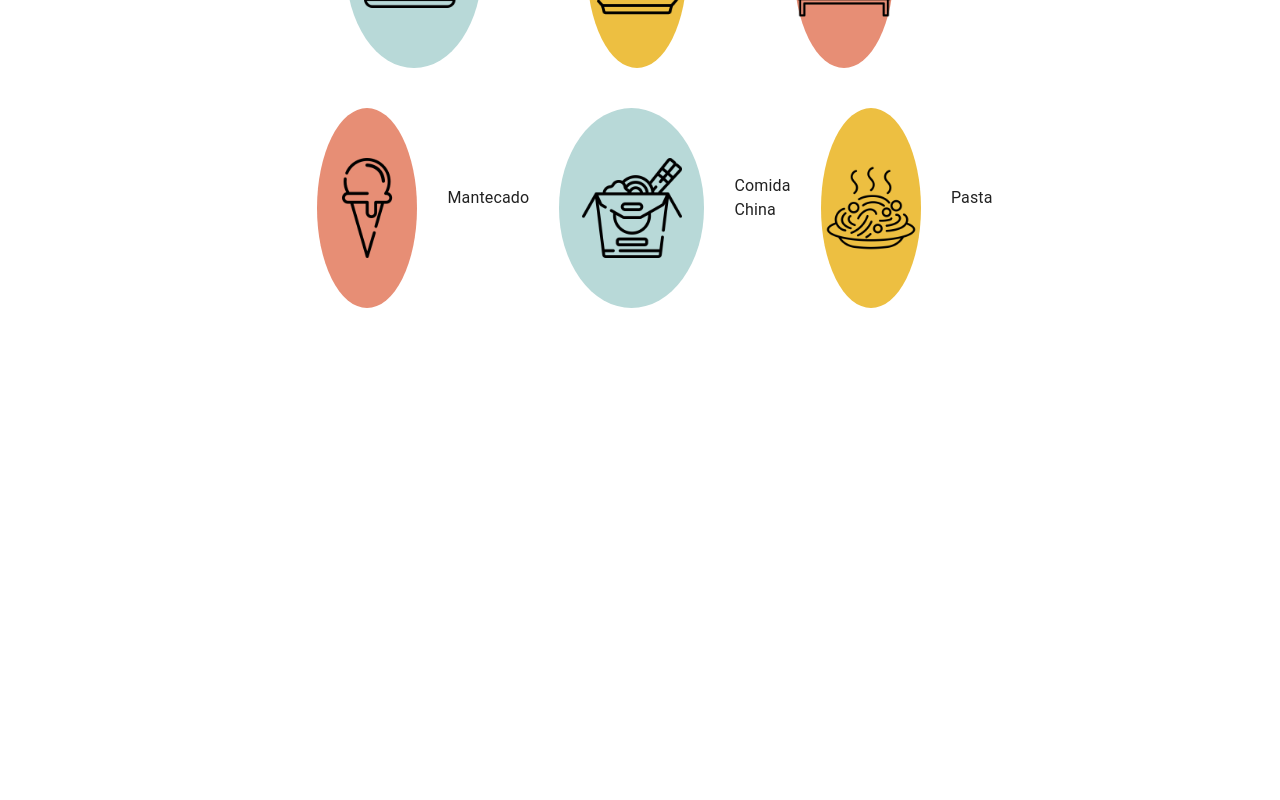
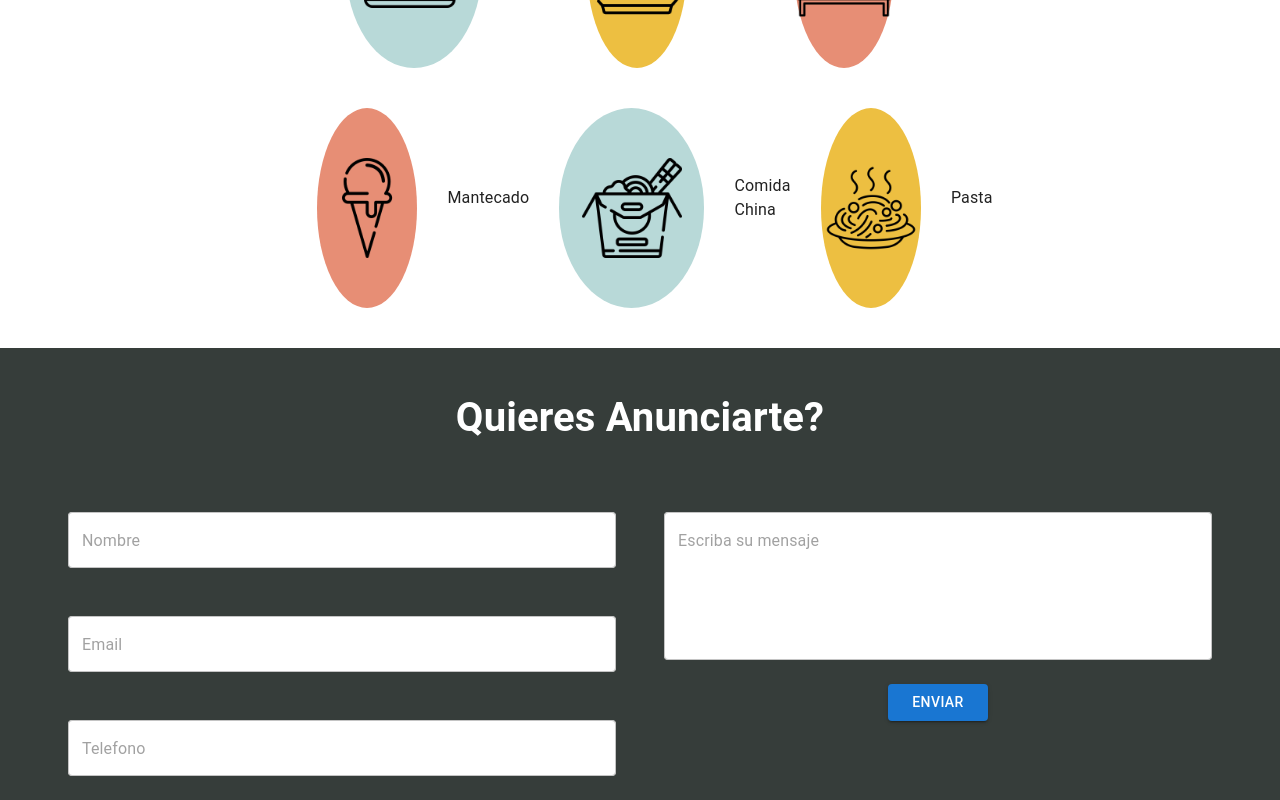
Before and after one commit to RobertoValle31/comelon, a Next.js app: page / in a window 1280 px wide. Shown: the part 1026-1826 px from the top of the page. Before the commit the page ends 1344 px from the top, so only its background shows below. Built offline with nearby package versions, Linux system fonts and the light colour scheme.

Commit message:
feat: 🎸 Adding contact us form

```diff
--- a/landing/AboutUs.js
+++ b/landing/AboutUs.js
@@ -1,5 +1,5 @@
 /* eslint-disable @next/next/no-img-element */
-import { Grid, Typography } from "@mui/material";
+import { Grid, Typography, Container } from "@mui/material";
 import { makeStyles } from "@mui/styles";
 import Image from "next/image";
 
@@ -8,6 +8,7 @@ const useStyles = makeStyles((theme) => ({
     background: "#363d3a",
     height: 600,
     padding: "0px 20px",
+    display: "flex",
   },
   icon: {
     fontSize: "40px",
@@ -31,13 +32,18 @@ const useStyles = makeStyles((theme) => ({
       width: "200px !important",
       height: "200px !important",
     },
+    container: {
+      flexDirection: "column",
+      justifyContent: "center",
+    },
   },
 }));
 
 const AboutUs = () => {
   const classes = useStyles();
   return (
-    <Grid container className={classes.container}>
+    <Grid container style={{ background: "#363d3a" }}>
+      <Container maxWidth="xl" className={classes.container}>
         <Grid
           container
           justifyContent="center"
@@ -52,8 +58,8 @@ const AboutUs = () => {
           </Grid>
           <Typography className={classes.description}>
             Lorem ipsum dolor sit amet, consectetur adipiscing elit, sed do
-          eiusmod tempor incididunt ut labore et dolore magna aliqua. Ut enim ad
-          minim veniam, quis nostrud exercitation ullamco laboris nisi.
+            eiusmod tempor incididunt ut labore et dolore magna aliqua. Ut enim
+            ad minim veniam, quis nostrud exercitation ullamco laboris nisi.
           </Typography>
         </Grid>
         <Grid container justifyContent="center" alignItems="center" item md={6}>
@@ -63,6 +69,7 @@ const AboutUs = () => {
             className={classes.image}
           />
         </Grid>
+      </Container>
     </Grid>
   );
 };
--- a/landing/Categories.js
+++ b/landing/Categories.js
@@ -12,6 +12,9 @@ const useStyles = makeStyles(() => ({
     color: "black",
     fontSize: 40,
     margin: 20,
+  },
+  category: {
+    marginBottom: 30,
   },
   categoryContainer: {
     display: "flex",
@@ -42,7 +45,7 @@ const Categories = () => {
           Que Te Gustaria Comer?
         </Typography>
 
-        <Grid container justifyContent="center">
+        <Grid className={classes.category} container justifyContent="center">
           {CATEGORIES.map((item) => (
             <Grid className={classes.categoryContainer} key={item.id}>
               <Grid
--- /dev/null
+++ b/landing/ContactUs.js
@@ -0,0 +1,105 @@
+/* eslint-disable @next/next/no-img-element */
+import { Grid, Button, Container } from "@mui/material";
+import { makeStyles } from "@mui/styles";
+import { useForm } from "react-hook-form";
+
+import ControlledInput from "./ControlledInput";
+
+const useStyles = makeStyles((theme) => ({
+  container: {
+    background: "#363d3a",
+    padding: "0px 20px",
+  },
+  icon: {
+    fontSize: "40px",
+  },
+  //Todo: Make this a small component
+  header: {
+    color: "white",
+    fontSize: 40,
+    textAlign: "center",
+  },
+  inputField: {
+    background: "white",
+    margin: theme.spacing(3),
+  },
+  button: {
+    background: "#f6c762",
+    width: 100,
+    textTransform: "capitalize",
+    marginBottom: theme.spacing(3),
+  },
+}));
+
+// Todo: Add response message when submiting the form and clear fields
+
+const ContactUs = () => {
+  const classes = useStyles();
+
+  const { control, handleSubmit } = useForm();
+
+  const onSubmit = (data) => {
+    console.log("🚀 ~ file: ContactUs.js ~ line 39 ~ onSubmit ~ data", data);
+  };
+
+  return (
+    <Grid
+      container
+      wrap="nowrap"
+      direction="column"
+      className={classes.container}
+    >
+      <Container maxWidth="xl">
+        <h3 className={classes.header}>Quieres Anunciarte?</h3>
+        <Grid container>
+          <Grid container direction="column" item md={6}>
+            <ControlledInput
+              type="text"
+              name="name"
+              placeholder="Nombre"
+              control={control}
+              defaultControllValue={""}
+            />
+            <ControlledInput
+              type="text"
+              name="email"
+              placeholder="Email"
+              control={control}
+              defaultControllValue={""}
+            />
+            <ControlledInput
+              type="text"
+              name="phone"
+              placeholder="Telefono"
+              control={control}
+              defaultControllValue={""}
+            />
+          </Grid>
+          <Grid container direction="column" item md={6}>
+            <ControlledInput
+              type="text"
+              name="description"
+              placeholder="Escriba su mensaje"
+              control={control}
+              multiline
+              rows={5}
+              defaultControllValue={""}
+            />
+
+            <Grid container justifyContent="center">
+              <Button
+                className={classes.button}
+                variant="contained"
+                onClick={handleSubmit(onSubmit)}
+              >
+                Enviar
+              </Button>
+            </Grid>
+          </Grid>
+        </Grid>
+      </Container>
+    </Grid>
+  );
+};
+
+export default ContactUs;
--- /dev/null
+++ b/landing/ControlledInput.js
@@ -0,0 +1,47 @@
+import { TextField } from "@mui/material";
+import { makeStyles } from "@mui/styles";
+import { useController } from "react-hook-form";
+
+const useStyles = makeStyles((theme) => ({
+  inputField: {
+    background: "white",
+    margin: theme.spacing(3),
+  },
+}));
+
+const ControlledInput = ({
+  name,
+  control,
+  defaultControllValue,
+  required,
+  type,
+  placeholder,
+  rows,
+  multiline,
+}) => {
+  const { field } = useController({
+    name,
+    control,
+    shouldUnregister: true,
+    defaultValue: defaultControllValue,
+  });
+
+  const classes = useStyles();
+
+  return (
+    <TextField
+      type={type}
+      inputProps={field}
+      variant="outlined"
+      placeholder={placeholder}
+      rows={rows}
+      multiline={multiline}
+      required={required}
+      InputProps={{
+        className: classes.inputField,
+      }}
+    />
+  );
+};
+
+export default ControlledInput;
--- a/landing/NavBar.js
+++ b/landing/NavBar.js
@@ -9,6 +9,7 @@ const useStyles = makeStyles(() => ({
     height: 60,
     padding: "0px 20px",
     position: "fixed",
+    zIndex: 1,
   },
   icon: {
     fontSize: "40px",
--- a/package.json
+++ b/package.json
@@ -18,6 +18,7 @@
     "next": "12.1.6",
     "react": "18.1.0",
     "react-dom": "18.1.0",
+    "react-hook-form": "^7.30.0",
     "yarn": "^1.22.18"
   },
   "devDependencies": {
--- a/pages/index.js
+++ b/pages/index.js
@@ -2,6 +2,7 @@ import { Grid } from "@mui/material";
 import NavBar from "../landing/NavBar";
 import AboutUs from "../landing/AboutUs";
 import Categories from "../landing/Categories";
+import ContactUs from "../landing/ContactUs";
 
 const Home = () => {
   return (
@@ -9,6 +10,7 @@ const Home = () => {
       <NavBar />
       <AboutUs />
       <Categories />
+      <ContactUs />
     </Grid>
   );
 };
```
Also changed, not shown: 1 other file (tests, documents, lock files or other folders). Lines whose indentation alone changed are shown as unchanged.
